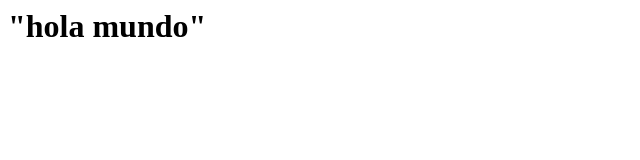
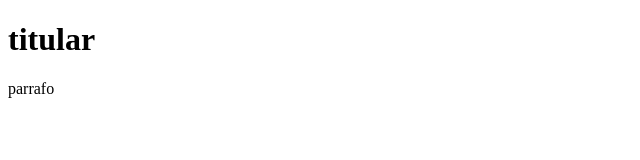
Before and after one commit to BGBA/PortfolioFrontEnd, a plain HTML site: page index.html in a window 1280 px wide. Shown: the whole page, without its empty margins (0-640 px from the left). Drawn offline with Linux system fonts and the light colour scheme.

Commit message:
commit frontend 2

```diff
--- a/index.html
+++ b/index.html
@@ -1,3 +1,12 @@
-<h1>
-    "hola mundo"
-</h1>
+<!DOCTYPE html>
+<html>
+    <head>
+        <title>Titulo de pagina</title>
+    </head>
+    <body>
+
+        <h1>titular</h1>
+        <p>parrafo</p>
+
+    </body>
+</html>
```
